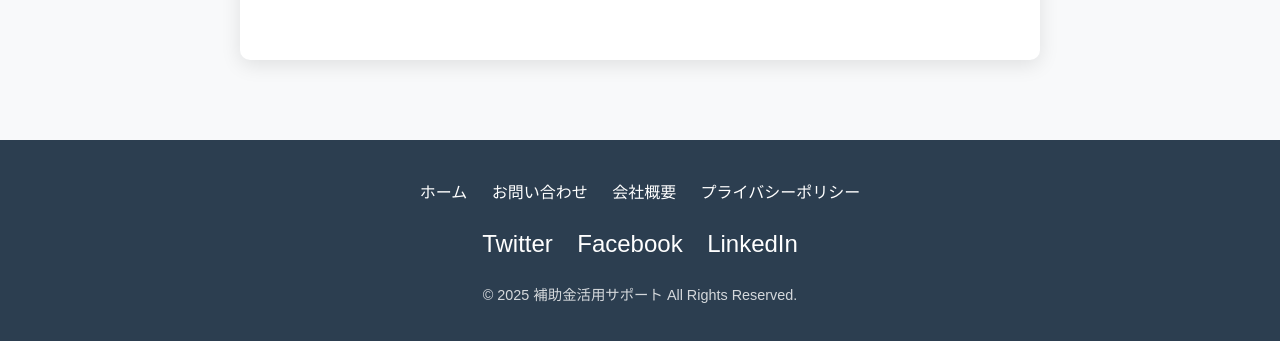
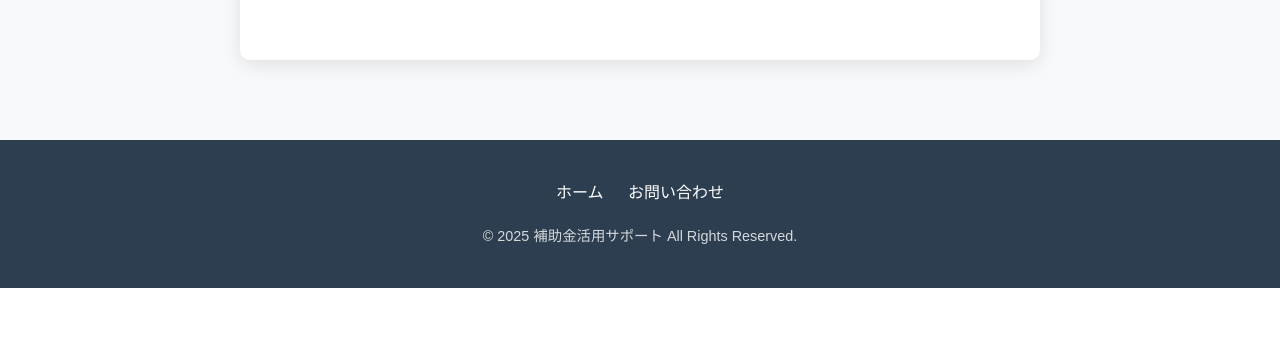
Before and after one commit to junkei-co/mail2lp01, a plain HTML site: page index.html in a window 1280 px wide. Shown: the part 7398-7739 px from the top of the page. After the commit the page ends 7686 px from the top, so only its background shows below. Drawn offline with Linux system fonts and the light colour scheme; grey boxes are pictures that could not be loaded.

Commit message:
Update index.html

```diff
--- a/index.html
+++ b/index.html
@@ -935,14 +935,8 @@
             <div class="footer-nav">
                 <a href="#">ホーム</a>
                 <a href="#contact-form">お問い合わせ</a>
-                <a href="#">会社概要</a>
-                <a href="#">プライバシーポリシー</a>
             </div>
-            <div class="social-links">
-                <a href="#">Twitter</a>
-                <a href="#">Facebook</a>
-                <a href="#">LinkedIn</a>
-            </div>
+
             <div class="copyright">
                 &copy; 2025 補助金活用サポート All Rights Reserved.
             </div>
```
